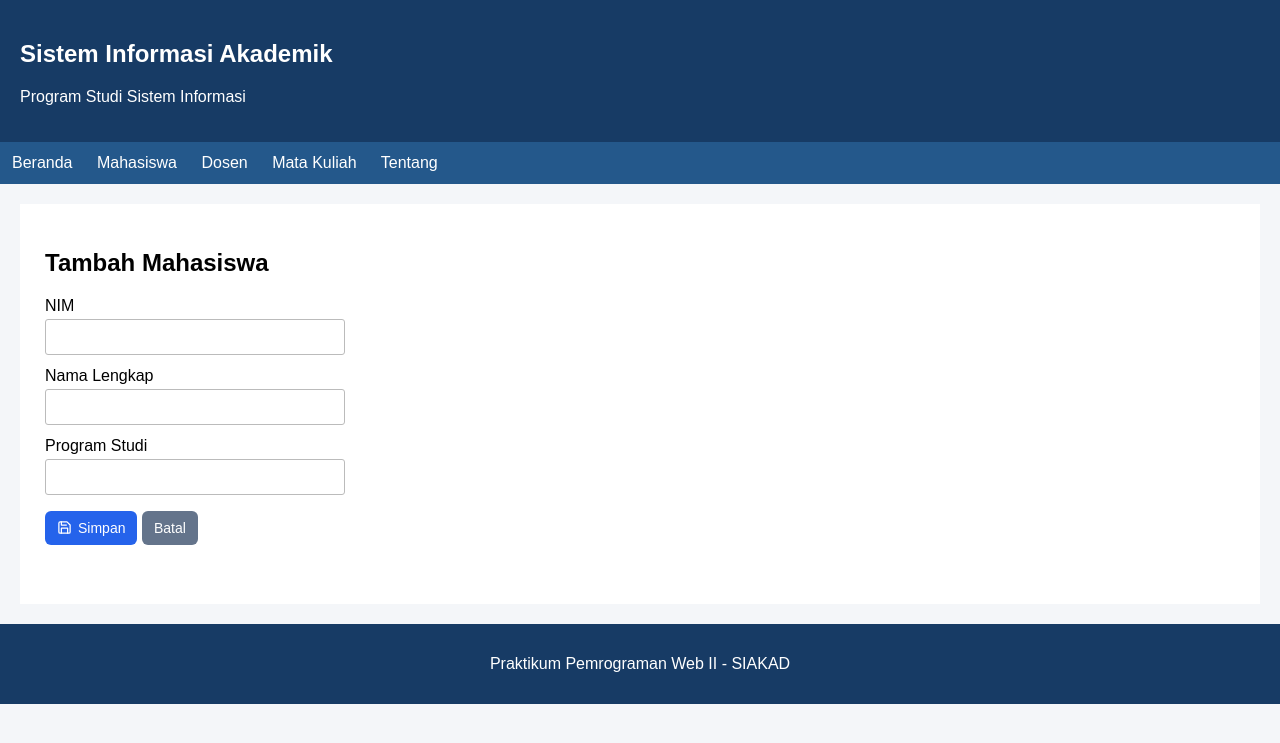
After one commit to MohammadCharis/Penggunakan-CI4-layoutingAssignment, a CodeIgniter 4 app: the page made by app/Views/mahasiswa/create.php in a window 1280 px wide. The commit adds this page. Shown: the top 743 px of the page. Run offline with PHP 8.4 and a stand-in for CodeIgniter, Linux system fonts and the light colour scheme; the template is opened without the code that fills it, so the values that code supplies are empty; some libraries are stand-ins or nearby versions.

Commit message:
crud mahasiswa

```diff
--- a/app/Config/Routes.php
+++ b/app/Config/Routes.php
@@ -8,6 +8,11 @@ $routes->get('/', 'Home::index');
 $routes->get('/beranda', 'Home::index');
 
 $routes->get('/mahasiswa', 'Mahasiswa::index');
+$routes->get('mahasiswa/create', 'Mahasiswa::create');
+$routes->post('mahasiswa/store', 'Mahasiswa::store');
+$routes->get('mahasiswa/edit/(:num)', 'Mahasiswa::edit/$1');
+$routes->post('mahasiswa/update/(:num)', 'Mahasiswa::update/$1');
+$routes->post('mahasiswa/delete/(:num)', 'Mahasiswa::delete/$1');
 
 $routes->get('dosen', 'Dosen::index');
 
--- a/app/Views/layouts/main.php
+++ b/app/Views/layouts/main.php
@@ -60,6 +60,85 @@
         th {
             background: #e9eff6;
         }
+
+        .button {
+            box-sizing: border-box;
+            display: inline-flex;
+            align-items: center;
+            justify-content: center;
+            gap: 6px;
+            min-height: 34px;
+            border: 0;
+            border-radius: 6px;
+            padding: 8px 12px;
+            color: white;
+            cursor: pointer;
+            font-family: Arial, sans-serif;
+            font-size: 14px;
+            line-height: 18px;
+            text-decoration: none;
+            vertical-align: middle;
+        }
+
+        .button-primary {
+            background: #2563eb;
+        }
+
+        .button-primary:hover {
+            background: #1d4ed8;
+        }
+
+        .button-secondary {
+            background: #64748b;
+        }
+
+        .button-secondary:hover {
+            background: #475569;
+        }
+
+        .button-edit {
+            background: #f59e0b;
+        }
+
+        .button-edit:hover {
+            background: #d97706;
+        }
+
+        .button-danger {
+            background: #dc2626;
+        }
+
+        .button-danger:hover {
+            background: #b91c1c;
+        }
+
+        .inline-form {
+            display: inline;
+            margin-left: 6px;
+        }
+
+        .form-group {
+            margin-bottom: 12px;
+        }
+
+        .form-group label {
+            display: block;
+            margin-bottom: 4px;
+        }
+
+        .form-control {
+            box-sizing: border-box;
+            width: 100%;
+            max-width: 300px;
+            padding: 8px;
+            border: 1px solid #bbb;
+            border-radius: 3px;
+            font: inherit;
+        }
+
+        .form-actions {
+            margin-top: 16px;
+        }
     </style>
 </head>
 
--- /dev/null
+++ b/app/Views/mahasiswa/create.php
@@ -0,0 +1,37 @@
+<?= $this->extend('layouts/main') ?>
+
+<?= $this->section('content') ?>
+
+<h2>Tambah Mahasiswa</h2>
+
+<?php if (session()->getFlashdata('error')): ?>
+    <p><?= esc(session()->getFlashdata('error')) ?></p>
+<?php endif; ?>
+
+<form action="<?= site_url('mahasiswa/store') ?>" method="post">
+    <?= csrf_field() ?>
+    <div class="form-group">
+        <label for="nim">NIM</label>
+        <input class="form-control" id="nim" type="text" name="nim" value="<?= old('nim') ?>" required>
+    </div>
+    <div class="form-group">
+        <label for="nama">Nama Lengkap</label>
+        <input class="form-control" id="nama" type="text" name="nama" value="<?= old('nama') ?>" required>
+    </div>
+    <div class="form-group">
+        <label for="prodi">Program Studi</label>
+        <input class="form-control" id="prodi" type="text" name="prodi" value="<?= old('prodi') ?>" required>
+    </div>
+    <div class="form-actions">
+        <button class="button button-primary" type="submit">
+        <svg aria-hidden="true" viewBox="0 0 24 24" width="15" height="15" fill="none" stroke="currentColor" stroke-width="2" stroke-linecap="round" stroke-linejoin="round">
+            <path d="M19 21H5a2 2 0 0 1-2-2V5a2 2 0 0 1 2-2h11l5 5v11a2 2 0 0 1-2 2Z" />
+            <path d="M17 21v-8H7v8M7 3v5h8" />
+        </svg>
+        Simpan
+    </button>
+        <a class="button button-secondary" href="<?= site_url('mahasiswa') ?>">Batal</a>
+    </div>
+</form>
+
+<?= $this->endSection() ?>
```
Also changed, not shown: app/Controllers/Mahasiswa.php (+80 -3 lines), app/Views/mahasiswa/edit.php (added, +37 -0 lines), app/Views/mahasiswa/index.php (+37 -1 lines).
